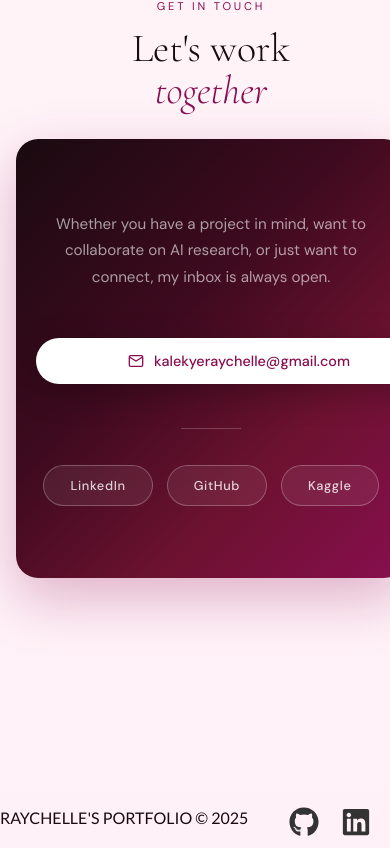
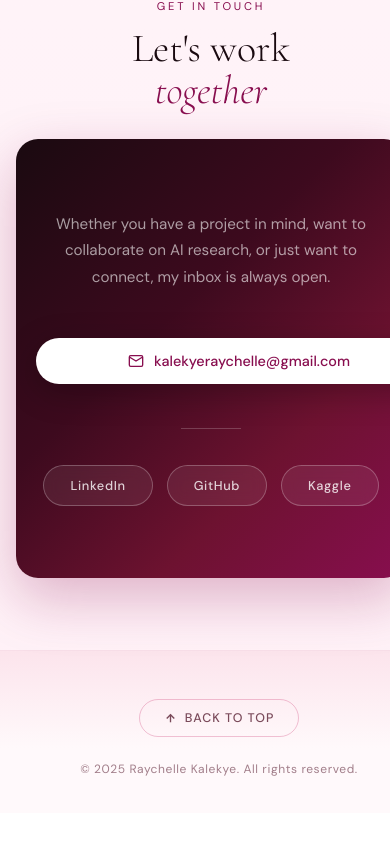
Before and after one commit to KalekyeRaychelle/My-Portfolio-Code, a React (Create React App) app: page / in a window 390 px wide. Shown: the part 4307-5155 px from the top of the page. After the commit the page ends 5120 px from the top, so only its background shows below. Built offline with nearby package versions, Linux system fonts and the light colour scheme.

Commit message:
Update footer section - Added back to top button - added copyright info

```diff
--- a/src/components/Footer.js
+++ b/src/components/Footer.js
@@ -1,25 +1,30 @@
-import React from 'react'
-import { FaLinkedin } from "react-icons/fa";
-import { FaGithub } from "react-icons/fa";
-import '../styles/Footer.css'
+import React from 'react';
+import '../styles/Footer.css';
+
 const Footer = () => {
   return (
-    <div className='Footer'>
-        <div className='rightsideFooter'>
-            <p>RAYCHELLE'S PORTFOLIO &copy; {new Date().getFullYear()}</p>
-        </div>
-        <div className='socialMedia'>
+    <footer className="site-footer">
+      <a className="back-to-top" href="#hero">
+        <svg
+          width="13"
+          height="13"
+          viewBox="0 0 24 24"
+          fill="none"
+          stroke="currentColor"
+          strokeWidth="2.5"
+          aria-hidden="true"
+        >
+          <line x1="12" y1="19" x2="12" y2="5" />
+          <polyline points="5 12 12 5 19 12" />
+        </svg>
+        <span>Back to Top</span>
+      </a>
 
+      <p className="footer-copy">
+        &copy; {new Date().getFullYear()} Raychelle Kalekye. All rights reserved.
+      </p>
+    </footer>
+  );
+};
 
-                  <a href='https://github.com/KalekyeRaychelle/' target='_blank' rel='noopener noreferrer'>
-                    <FaGithub className='icon' />
-                  </a>
-                  <a href='https://www.linkedin.com/in/raychelle-kalekye-0825602ba/' target='_blank' rel='noopener noreferrer'>
-                    <FaLinkedin className='icon' />
-                  </a>
-        </div>
-    </div>
-  )
-}
-
-export default Footer
+export default Footer;
--- a/src/styles/Footer.css
+++ b/src/styles/Footer.css
@@ -1,59 +1,45 @@
-@import url('https://fonts.googleapis.com/css2?family=Lato&display=swap');
-.Footer{
+@import url('https://fonts.googleapis.com/css2?family=DM+Sans:wght@500&display=swap');
 
-    font-family: 'Lato', serif;
-    display: flex;
-    flex-direction: row;
-    margin-top:5%;
-    align-items:center;
-}
-.rightSideFooter p{
-  color:#de430f;
-}
-.socialMedia{
-    position:relative;
-    left:25%;
-    display:flex;
+.site-footer {
+  width: 100%;
+  max-width: none;
+  padding: 48px 24px 36px;
+  text-align: center;
+  border-top: 1px solid rgba(194, 24, 91, 0.12);
+  background: linear-gradient(to bottom, #fce4ec 0%, #fff9fb 60%);
 }
 
-.socialMedia a{
-    font-size: 40px;
-    margin-left: 2%;
-    margin-right:15%;
-    color:#333;
-    transition: transform 0.2s, color 0.2s;
+.back-to-top {
+  display: inline-flex;
+  align-items: center;
+  gap: 8px;
+  margin-bottom: 24px;
+  padding: 10px 24px;
+  border-radius: 50px;
+  border: 1.5px solid rgba(194, 24, 91, 0.25);
+  background: transparent;
+  color: #7a4a5a;
+  font-family: 'DM Sans', sans-serif;
+  font-size: 0.78rem;
+  font-weight: 500;
+  letter-spacing: 0.08em;
+  text-transform: uppercase;
+  text-decoration: none;
+  transition: all 0.2s;
 }
-.socialMedia a:hover{
-    color:#de430f;
-    transform: scale(1.1);
+
+.back-to-top:hover {
+  background: #fce4ec;
+  border-color: #e91e63;
+  color: #e91e63;
+  transform: translateY(-2px);
 }
-@media(max-width:768px){
-    .Footer{
-        margin-top:35%;
-        width:auto;
-    }
-    .socialMedia {
-        display: flex;
-        flex-direction: row;
-        align-items: center;
-        gap: 10px;
-        margin-top: 20px;
-        position: static;
-        position:relative;
-        left:10%;
-        margin-bottom:1%;
 
-    }
-
-    .socialMedia a {
-        font-size: 30px;
-        color: #333;
-        transition: color 0.2s, transform 0.2s;
-        margin-bottom: 2%;
-    }
-
-    .socialMedia a:hover {
-        color: #d06135;
-        transform: scale(1.1);
-    }
+.footer-copy {
+  margin: 0;
+  font-family: 'DM Sans', sans-serif;
+  font-size: 0.75rem;
+  color: #7a4a5a;
+  letter-spacing: 0.05em;
+  opacity: 0.7;
 }
```
